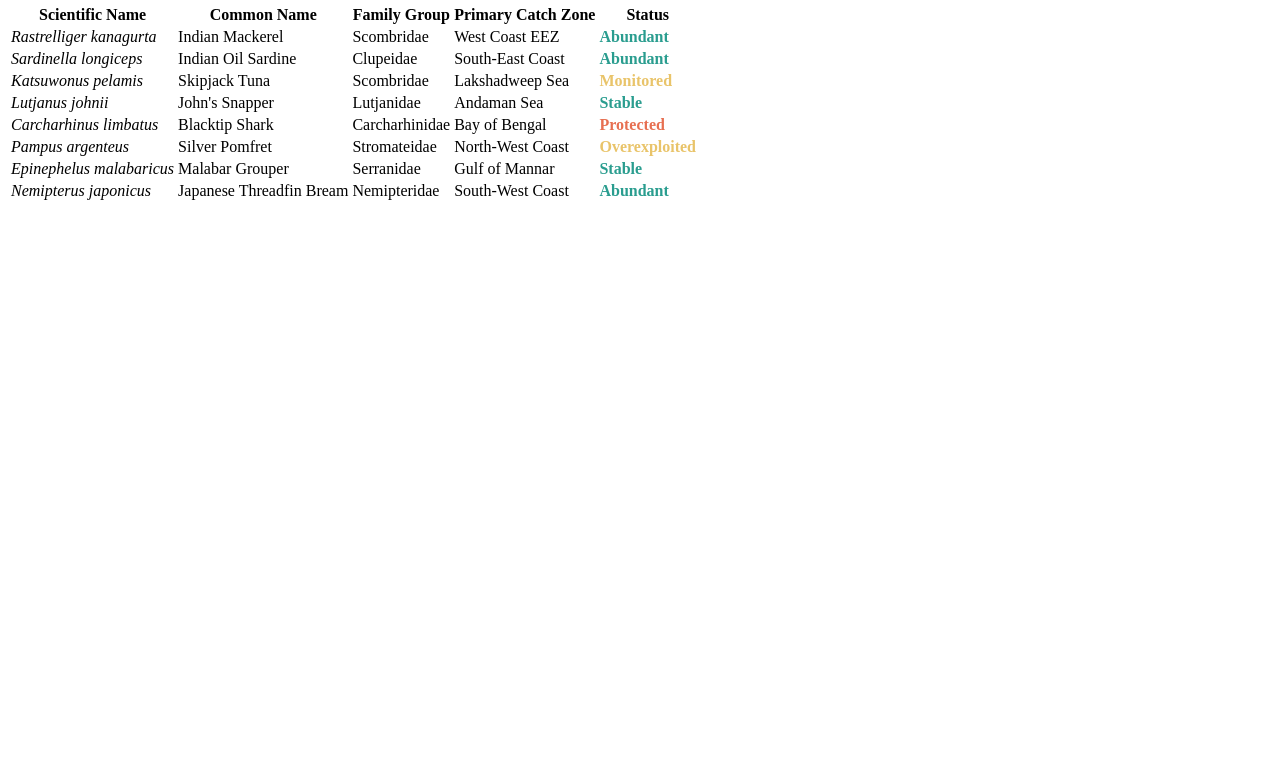
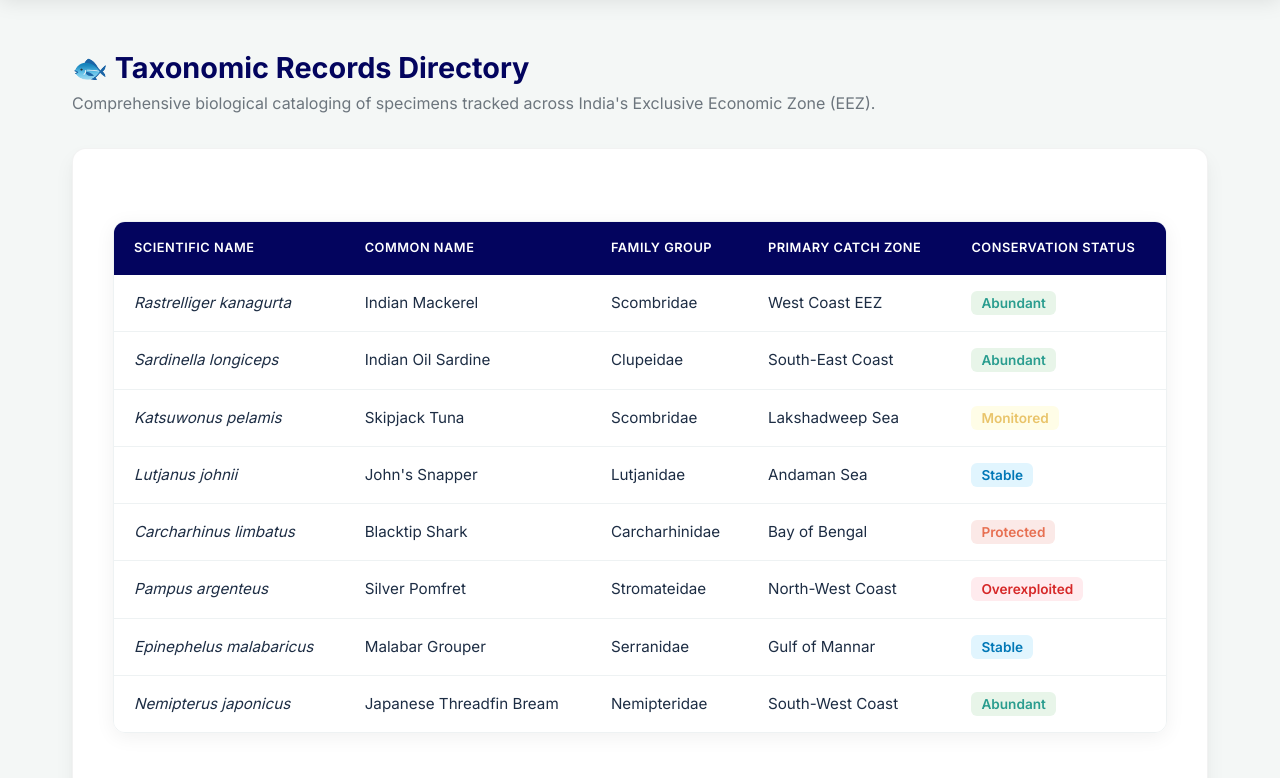
Before and after one commit to sivasudhan-creator/cmlre-platform, a plain HTML site: page taxonomy.html in a window 1280 px wide. Shown: the part 80-858 px from the top of the page. Before the commit the page ends 800 px from the top, so only its background shows below. Drawn offline with Linux system fonts and the light colour scheme.

Commit message:
Add files via upload

```diff
--- a/taxonomy.html
+++ b/taxonomy.html
@@ -1,6 +1,77 @@
+<!DOCTYPE html>
+<html lang="en">
+<head>
+    <meta charset="UTF-8">
+    <meta name="viewport" content="width=device-width, initial-scale=1.0">
+    <title>Taxonomy - CMLRE</title>
+    <link rel="stylesheet" href="style.css">
+    <style>
+        /* Embedded fallback styles to guarantee perfect table formatting */
+        table {
+            width: 100%;
+            border-collapse: separate;
+            border-spacing: 0;
+            margin: 2rem 0;
+            border-radius: 12px;
+            overflow: hidden;
+            box-shadow: 0 4px 20px rgba(0,0,0,0.06);
+            border: 1px solid #eef2f3;
+        }
+
+        th, td {
+            padding: 16px 20px;
+            text-align: left;
+        }
+
+        th {
+            background-color: #03045e;
+            color: white;
+            font-weight: 600;
+            text-transform: uppercase;
+            font-size: 0.8rem;
+            letter-spacing: 0.5px;
+        }
+
+        td {
+            background-color: #ffffff;
+            border-bottom: 1px solid #eef2f3;
+            font-size: 0.95rem;
+            color: #1d2d44;
+        }
+
+        tr:last-child td {
+            border-bottom: none;
+        }
+
+        tr:hover td {
+            background-color: #f8fafd;
+        }
+
+        .status-badge {
+            font-weight: 600;
+            padding: 4px 10px;
+            border-radius: 6px;
+            font-size: 0.85rem;
+        }
+    </style>
+</head>
+<body>
+
+    <nav>
+        <div class="logo">🌊 CMLRE Platform</div>
+        <ul>
+            <li><a href="index.html">Home</a></li>
+            <li><a href="oceanography.html">Oceanography</a></li>
+            <li><a href="taxonomy.html" class="active">Taxonomy</a></li>
+            <li><a href="edna.html">eDNA</a></li>
+        </ul>
+    </nav>
+
+    <div class="container">
+        <h2 style="margin-top: 2rem; font-size: 1.8rem; color: #03045e;">🐟 Taxonomic Records Directory</h2>
+        <p style="color: #6c757d; margin-bottom: 2rem;">Comprehensive biological cataloging of specimens tracked across India's Exclusive Economic Zone (EEZ).</p>
+
         <div class="card">
-    <h3>Species Verification Directory</h3>
-    <p>Comprehensive biological cataloging of specimens tracked across India's Exclusive Economic Zone (EEZ).</p>
             <table>
                 <thead>
                     <tr>
@@ -8,7 +79,7 @@
                         <th>Common Name</th>
                         <th>Family Group</th>
                         <th>Primary Catch Zone</th>
-                <th>Status</th>
+                        <th>Conservation Status</th>
                     </tr>
                 </thead>
                 <tbody>
@@ -17,57 +88,63 @@
                         <td>Indian Mackerel</td>
                         <td>Scombridae</td>
                         <td>West Coast EEZ</td>
-                <td><span style="color: #2a9d8f; font-weight: 600;">Abundant</span></td>
+                        <td><span class="status-badge" style="color: #2a9d8f; background: #e8f5e9;">Abundant</span></td>
                     </tr>
                     <tr>
                         <td><i>Sardinella longiceps</i></td>
                         <td>Indian Oil Sardine</td>
                         <td>Clupeidae</td>
                         <td>South-East Coast</td>
-                <td><span style="color: #2a9d8f; font-weight: 600;">Abundant</span></td>
+                        <td><span class="status-badge" style="color: #2a9d8f; background: #e8f5e9;">Abundant</span></td>
                     </tr>
                     <tr>
                         <td><i>Katsuwonus pelamis</i></td>
                         <td>Skipjack Tuna</td>
                         <td>Scombridae</td>
                         <td>Lakshadweep Sea</td>
-                <td><span style="color: #e9c46a; font-weight: 600;">Monitored</span></td>
+                        <td><span class="status-badge" style="color: #e9c46a; background: #fffde7;">Monitored</span></td>
                     </tr>
                     <tr>
                         <td><i>Lutjanus johnii</i></td>
                         <td>John's Snapper</td>
                         <td>Lutjanidae</td>
                         <td>Andaman Sea</td>
-                <td><span style="color: #2a9d8f; font-weight: 600;">Stable</span></td>
+                        <td><span class="status-badge" style="color: #0077b6; background: #e1f5fe;">Stable</span></td>
                     </tr>
                     <tr>
                         <td><i>Carcharhinus limbatus</i></td>
                         <td>Blacktip Shark</td>
                         <td>Carcharhinidae</td>
                         <td>Bay of Bengal</td>
-                <td><span style="color: #e76f51; font-weight: 600;">Protected</span></td>
+                        <td><span class="status-badge" style="color: #e76f51; background: #fbe9e7;">Protected</span></td>
                     </tr>
                     <tr>
                         <td><i>Pampus argenteus</i></td>
                         <td>Silver Pomfret</td>
                         <td>Stromateidae</td>
                         <td>North-West Coast</td>
-                <td><span style="color: #e9c46a; font-weight: 600;">Overexploited</span></td>
+                        <td><span class="status-badge" style="color: #d62828; background: #ffebee;">Overexploited</span></td>
                     </tr>
                     <tr>
                         <td><i>Epinephelus malabaricus</i></td>
                         <td>Malabar Grouper</td>
                         <td>Serranidae</td>
                         <td>Gulf of Mannar</td>
-                <td><span style="color: #2a9d8f; font-weight: 600;">Stable</span></td>
+                        <td><span class="status-badge" style="color: #0077b6; background: #e1f5fe;">Stable</span></td>
                     </tr>
                     <tr>
                         <td><i>Nemipterus japonicus</i></td>
                         <td>Japanese Threadfin Bream</td>
                         <td>Nemipteridae</td>
                         <td>South-West Coast</td>
-                <td><span style="color: #2a9d8f; font-weight: 600;">Abundant</span></td>
+                        <td><span class="status-badge" style="color: #2a9d8f; background: #e8f5e9;">Abundant</span></td>
                     </tr>
                 </tbody>
             </table>
         </div>
+        <br>
+        <a href="index.html" style="text-decoration: none; color: #0077b6; font-weight: bold; display: inline-block; margin-top: 1rem;">&larr; Back to Home Dashboard</a>
+    </div>
+
+</body>
+</html>
```
Lines whose indentation alone changed are shown as unchanged.
